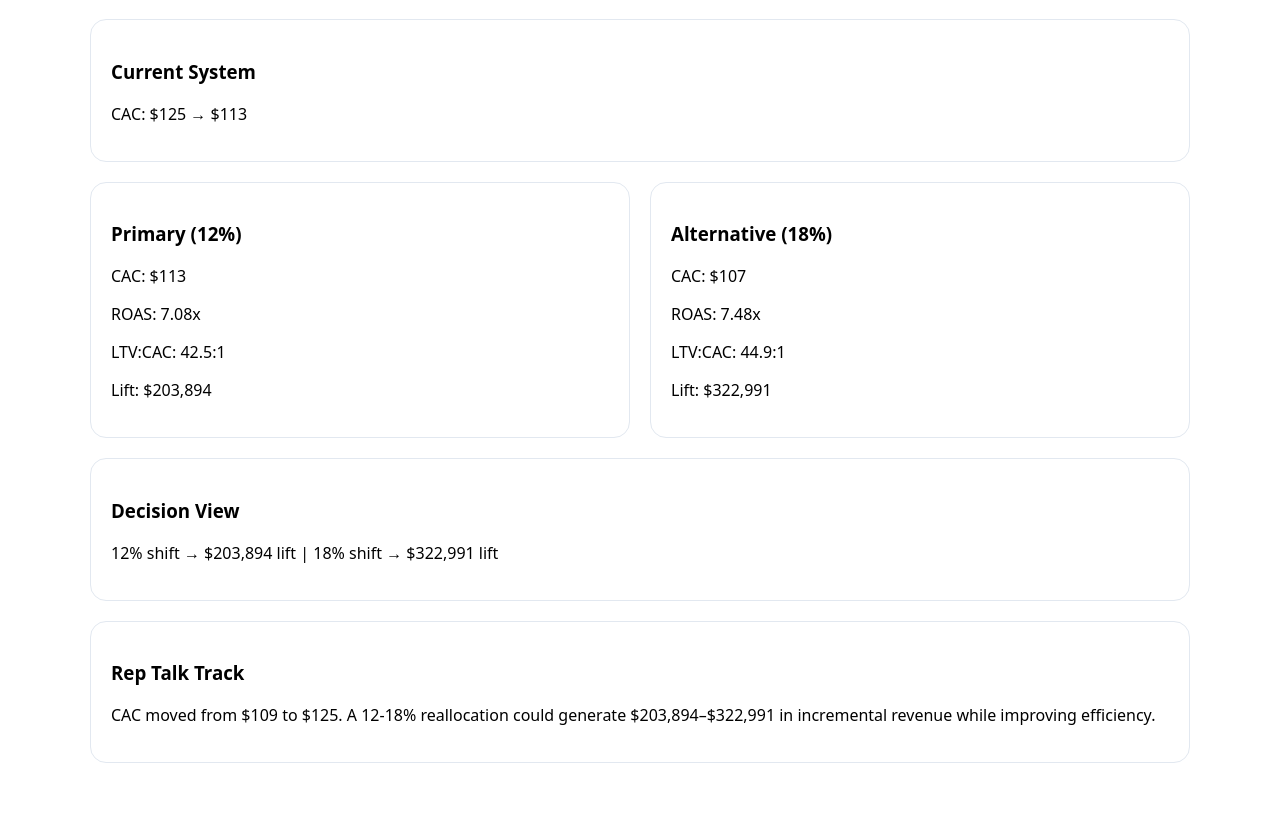
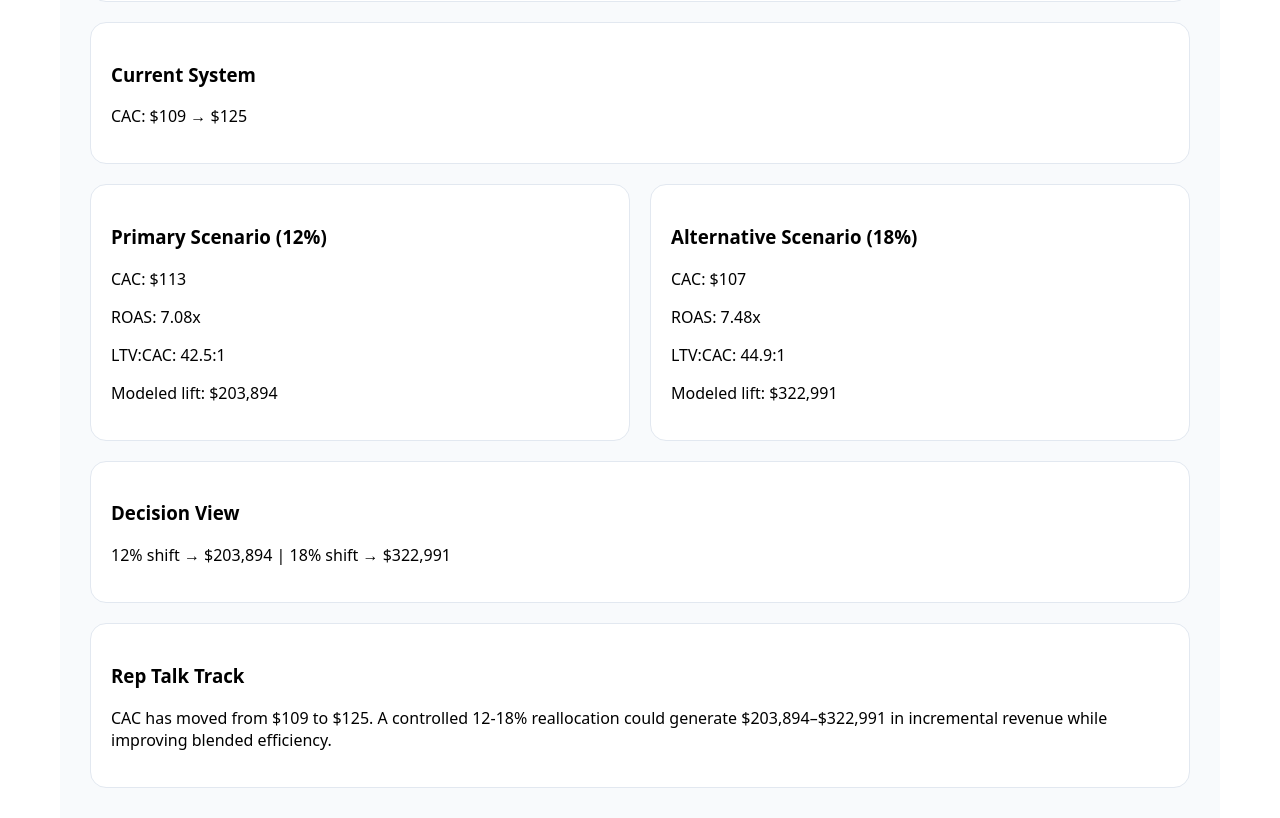
Before and after one commit to ScottMHarris1/revenue-architecture-tools, a Next.js app: page / in a window 1280 px wide. Shown: the part 362-1180 px from the top of the page. Before the commit the page ends 1155 px from the top, so only its background shows below. Built offline with nearby package versions, Linux system fonts and the light colour scheme.

Commit message:
Update page.tsx

```diff
--- a/app/page.tsx
+++ b/app/page.tsx
@@ -1,9 +1,9 @@
 "use client";
 
 import { useMemo, useState } from "react";
-import Card from "@/components/Card";
-import { calculateScenario } from "@/lib/calculations";
-import { formatMoney, formatROAS, formatRatio } from "@/lib/format";
+import Card from "../components/Card";
+import { calculateScenario } from "../lib/calculations";
+import { formatMoney, formatROAS, formatRatio } from "../lib/format";
 
 export default function Page() {
   const [spend, setSpend] = useState(300000);
@@ -45,14 +45,24 @@ export default function Page() {
   );
 
   return (
-    <div style={{ padding: 30, maxWidth: 1100, margin: "0 auto" }}>
-      <h1 style={{ fontSize: 32 }}>CAC Creep Calculator (V2)</h1>
+    <div
+      style={{
+        padding: 30,
+        maxWidth: 1100,
+        margin: "0 auto",
+        background: "#f8fafc",
+        minHeight: "100vh",
+      }}
+    >
+      <h1 style={{ fontSize: 32, marginBottom: 20 }}>
+        CAC Creep Calculator (V2)
+      </h1>
 
       {/* INPUTS */}
       <Card>
         <h3>Inputs</h3>
 
-        <div style={{ display: "grid", gridTemplateColumns: "1fr 1fr", gap: 10 }}>
+        <div style={{ display: "grid", gridTemplateColumns: "1fr 1fr", gap: 12 }}>
           <input value={spend} onChange={(e) => setSpend(Number(e.target.value))} />
           <input value={conversions} onChange={(e) => setConversions(Number(e.target.value))} />
 
@@ -65,46 +75,63 @@ export default function Page() {
 
         <div style={{ marginTop: 12 }}>
           <label>Primary Shift (%)</label>
-          <input type="number" value={shiftA} onChange={(e) => setShiftA(Number(e.target.value))} />
+          <input
+            type="number"
+            value={shiftA}
+            onChange={(e) => setShiftA(Number(e.target.value))}
+          />
         </div>
 
         <div>
           <label>Alternative Shift (%)</label>
-          <input type="number" value={shiftB} onChange={(e) => setShiftB(Number(e.target.value))} />
+          <input
+            type="number"
+            value={shiftB}
+            onChange={(e) => setShiftB(Number(e.target.value))}
+          />
         </div>
       </Card>
 
-      {/* CURRENT */}
+      {/* CURRENT STATE */}
       <Card style={{ marginTop: 20 }}>
         <h3>Current System</h3>
-        <p>CAC: {formatMoney(A.currentCAC)} → {formatMoney(A.newCAC)}</p>
+        <p>
+          CAC: {formatMoney(A.priorCAC)} → {formatMoney(A.currentCAC)}
+        </p>
       </Card>
 
       {/* SCENARIOS */}
-      <div style={{ display: "grid", gridTemplateColumns: "1fr 1fr", gap: 20, marginTop: 20 }}>
+      <div
+        style={{
+          display: "grid",
+          gridTemplateColumns: "1fr 1fr",
+          gap: 20,
+          marginTop: 20,
+        }}
+      >
         <Card>
-          <h3>Primary ({shiftA}%)</h3>
+          <h3>Primary Scenario ({shiftA}%)</h3>
           <p>CAC: {formatMoney(A.newCAC)}</p>
           <p>ROAS: {formatROAS(A.roas)}</p>
           <p>LTV:CAC: {formatRatio(A.ltvToCac)}</p>
-          <p>Lift: {formatMoney(A.lift)}</p>
+          <p>Modeled lift: {formatMoney(A.lift)}</p>
         </Card>
 
         <Card>
-          <h3>Alternative ({shiftB}%)</h3>
+          <h3>Alternative Scenario ({shiftB}%)</h3>
           <p>CAC: {formatMoney(B.newCAC)}</p>
           <p>ROAS: {formatROAS(B.roas)}</p>
           <p>LTV:CAC: {formatRatio(B.ltvToCac)}</p>
-          <p>Lift: {formatMoney(B.lift)}</p>
+          <p>Modeled lift: {formatMoney(B.lift)}</p>
         </Card>
       </div>
 
-      {/* COMPARISON */}
+      {/* DECISION VIEW */}
       <Card style={{ marginTop: 20 }}>
         <h3>Decision View</h3>
         <p>
-          {shiftA}% shift → {formatMoney(A.lift)} lift | {shiftB}% shift →{" "}
-          {formatMoney(B.lift)} lift
+          {shiftA}% shift → {formatMoney(A.lift)} | {shiftB}% shift →{" "}
+          {formatMoney(B.lift)}
         </p>
       </Card>
 
@@ -112,9 +139,10 @@ export default function Page() {
       <Card style={{ marginTop: 20 }}>
         <h3>Rep Talk Track</h3>
         <p>
-          CAC moved from {formatMoney(A.priorCAC)} to {formatMoney(A.currentCAC)}.
-          A {shiftA}-{shiftB}% reallocation could generate {formatMoney(A.lift)}–
-          {formatMoney(B.lift)} in incremental revenue while improving efficiency.
+          CAC has moved from {formatMoney(A.priorCAC)} to{" "}
+          {formatMoney(A.currentCAC)}. A controlled {shiftA}-{shiftB}% reallocation
+          could generate {formatMoney(A.lift)}–{formatMoney(B.lift)} in incremental
+          revenue while improving blended efficiency.
         </p>
       </Card>
     </div>
```
